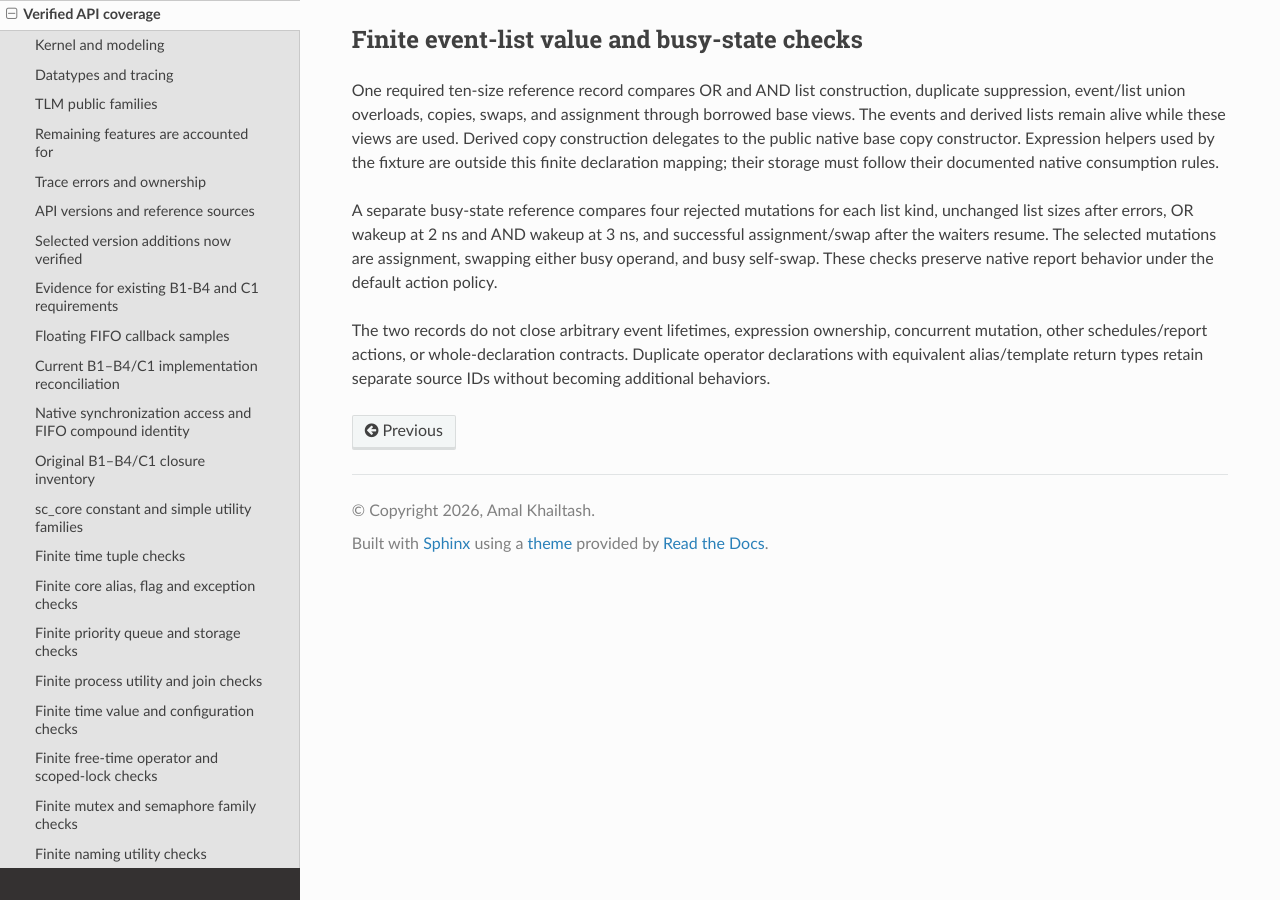
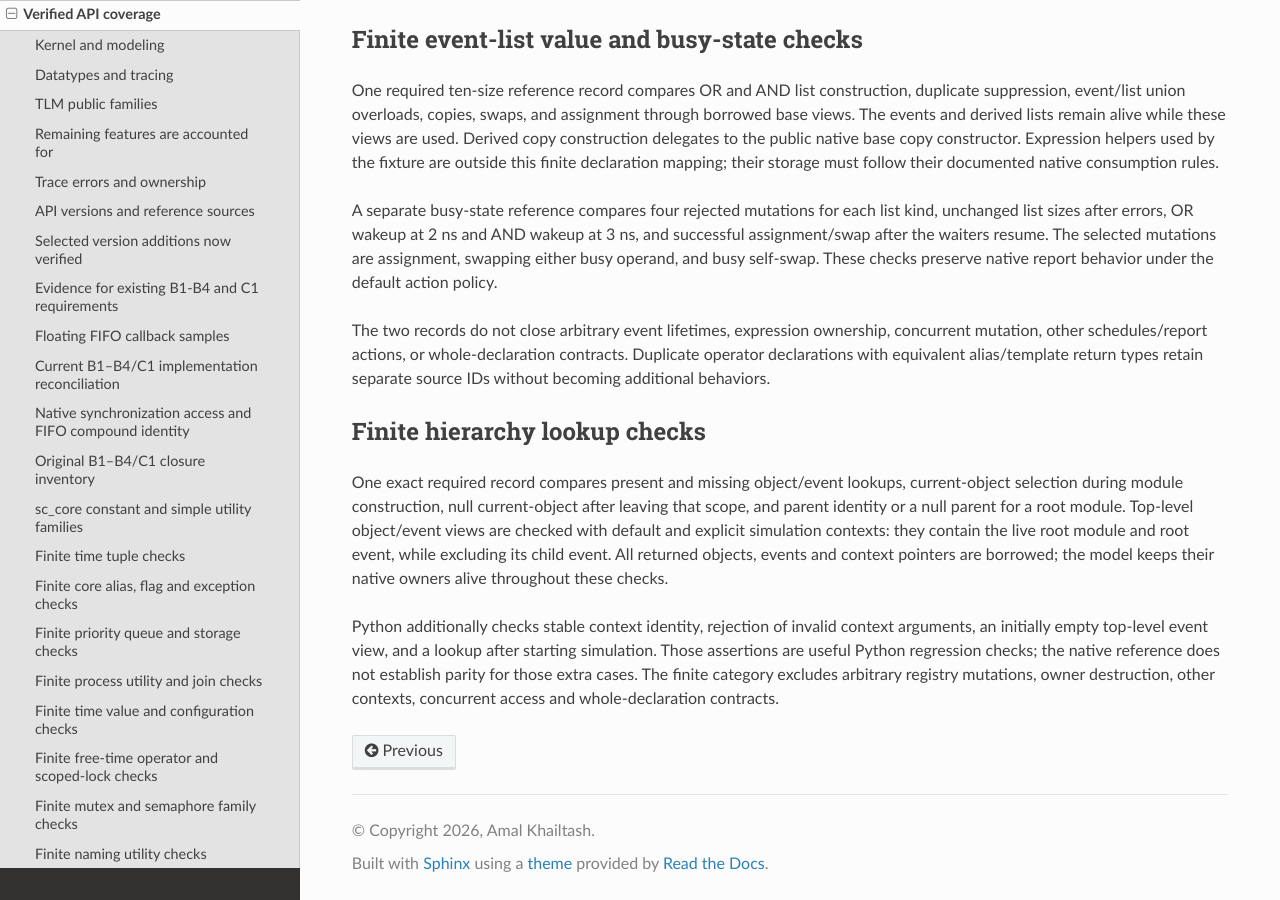
Before and after one commit to amal-khailtash/pysystemc, a Sphinx documentation site: the page built from docs/api/coverage.rst, in a window 1280 px wide and 900 px high, scrolled down 13887 px. Built offline with Sphinx 7.4.7 and the Read the Docs theme 3.1.0, drawn with Linux system fonts in a browser that asks for light colours.

Commit message:
Verify finite hierarchy lookup reference results

```diff
--- a/docs/api/coverage.rst
+++ b/docs/api/coverage.rst
@@ -833,3 +833,21 @@ The two records do not close arbitrary event lifetimes, expression ownership,
 concurrent mutation, other schedules/report actions, or whole-declaration
 contracts. Duplicate operator declarations with equivalent alias/template
 return types retain separate source IDs without becoming additional behaviors.
+
+Finite hierarchy lookup checks
+------------------------------
+
+One exact required record compares present and missing object/event lookups,
+current-object selection during module construction, null current-object after
+leaving that scope, and parent identity or a null parent for a root module.
+Top-level object/event views are checked with default and explicit simulation
+contexts: they contain the live root module and root event, while excluding its
+child event. All returned objects, events and context pointers are borrowed;
+the model keeps their native owners alive throughout these checks.
+
+Python additionally checks stable context identity, rejection of invalid context
+arguments, an initially empty top-level event view, and a lookup after starting
+simulation. Those assertions are useful Python regression checks; the native
+reference does not establish parity for those extra cases. The finite category
+excludes arbitrary registry mutations, owner destruction, other contexts,
+concurrent access and whole-declaration contracts.
```
Also changed, not shown: CHANGELOG.md (+3 -0 lines), 1 other file.
